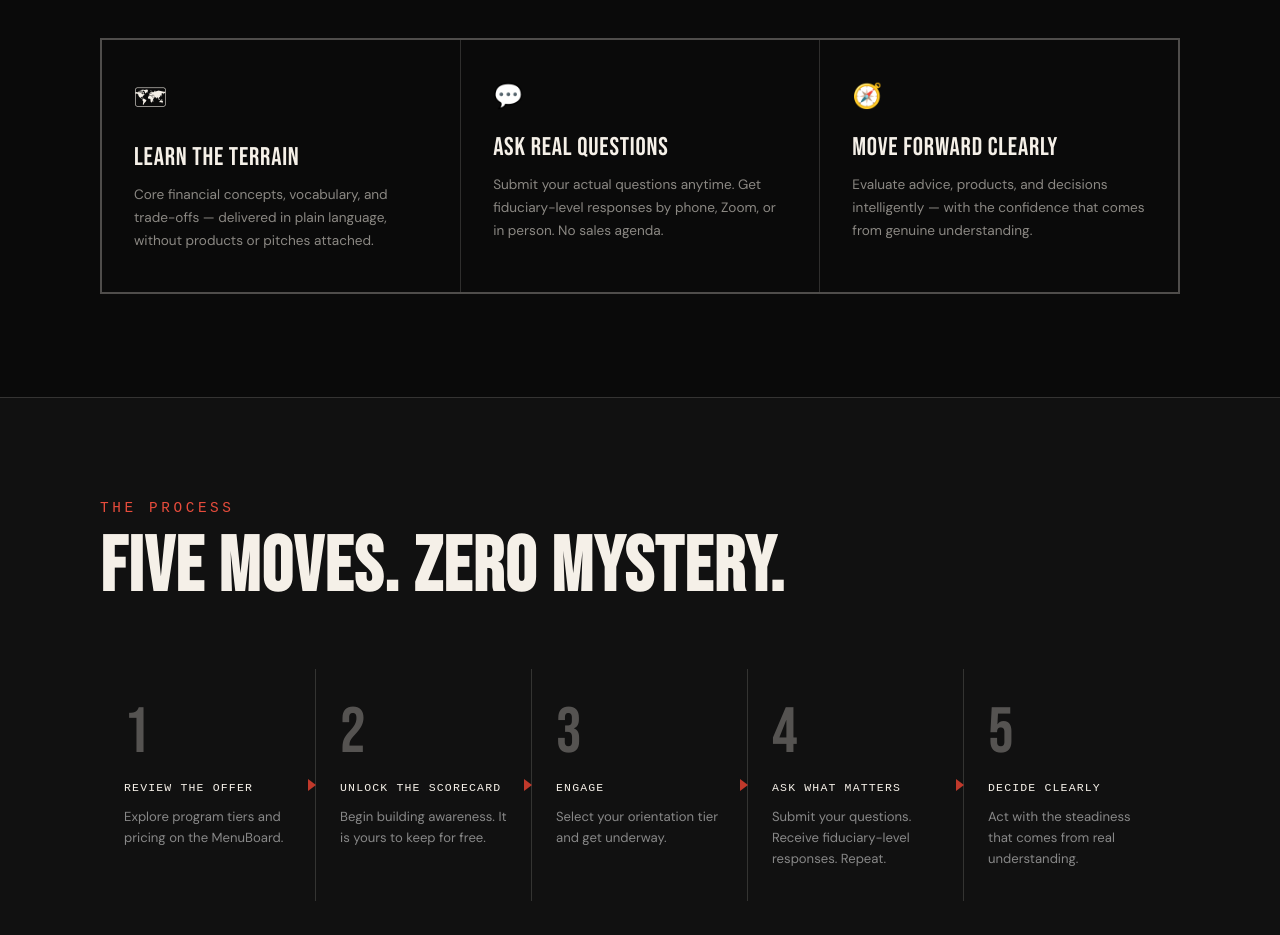
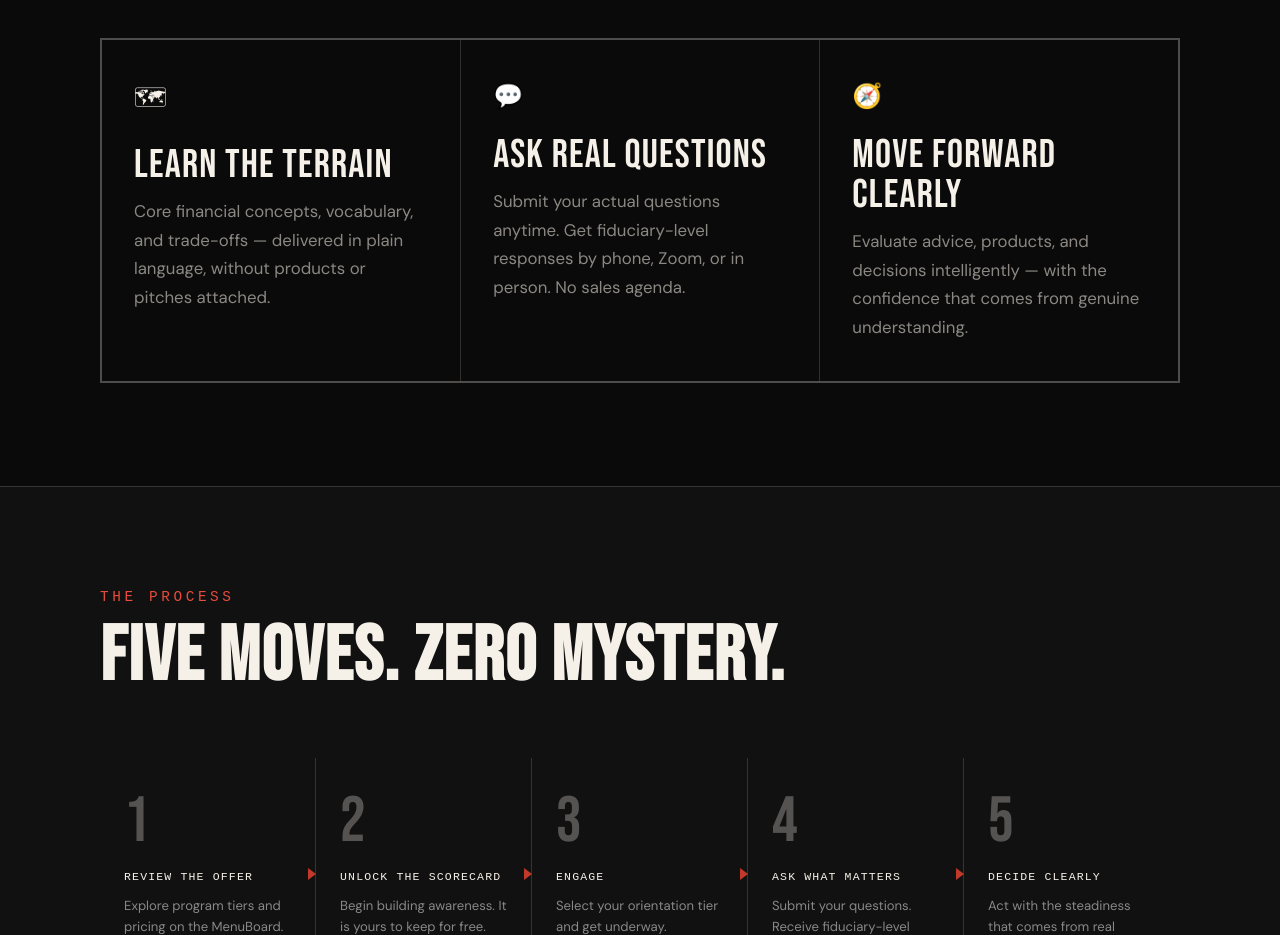
Before and after one commit to jvgiv/ffcpreview, a Next.js app: page / in a window 1280 px wide. Shown: the part 3800-4735 px from the top of the page. Built offline with nearby package versions, Linux system fonts and the light colour scheme; no server answers.

Commit message:
fixing font sizes

```diff
--- a/src/app/homepage.css
+++ b/src/app/homepage.css
@@ -457,14 +457,14 @@
 
 .card-title {
   font-family: var(--font-bebas-neue), sans-serif;
-  font-size: 1.6rem;
+  font-size: 2.5em;
   letter-spacing: 0.03em;
   margin-bottom: 0.75rem;
   line-height: 1;
 }
 
 .card-body {
-  font-size: 0.85rem;
+  font-size: 1.05rem;
   line-height: 1.7;
   color: rgba(245,240,232,0.55);
 }
```
